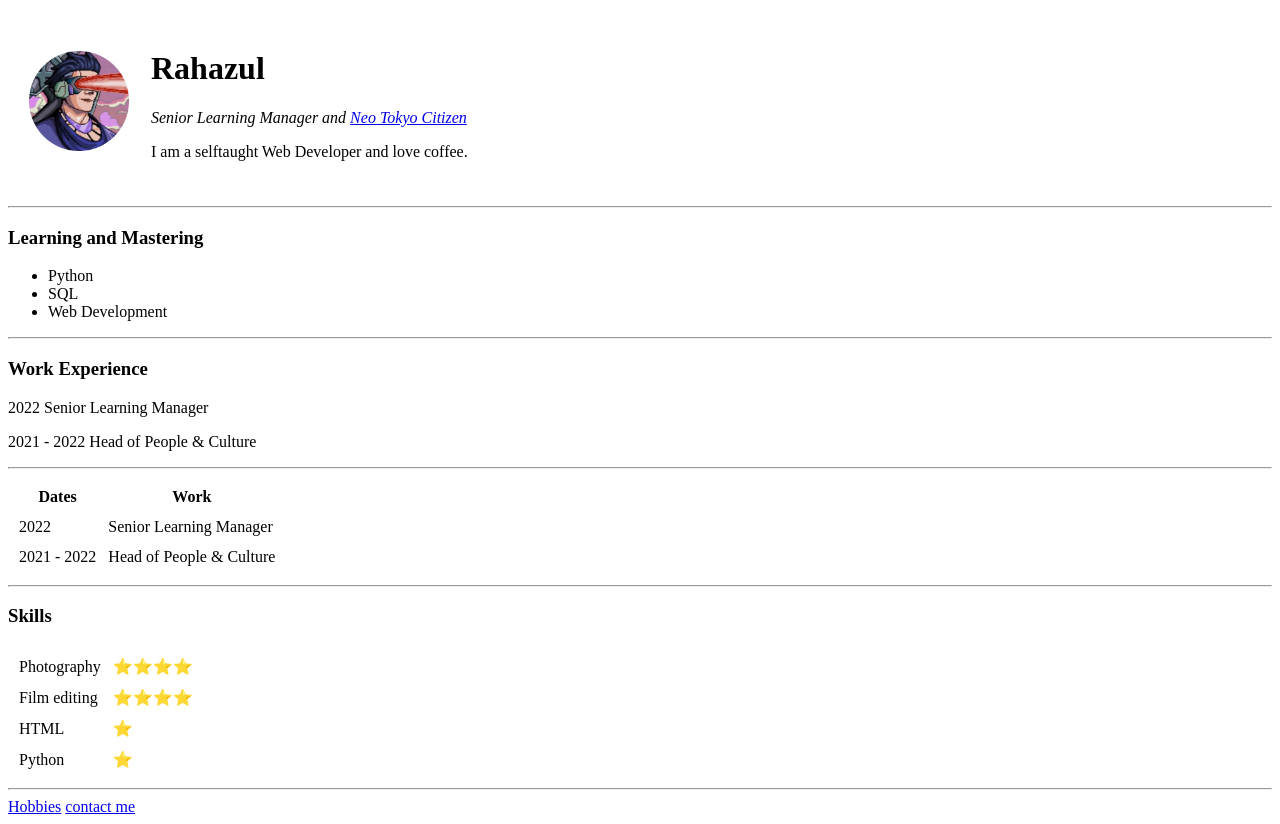
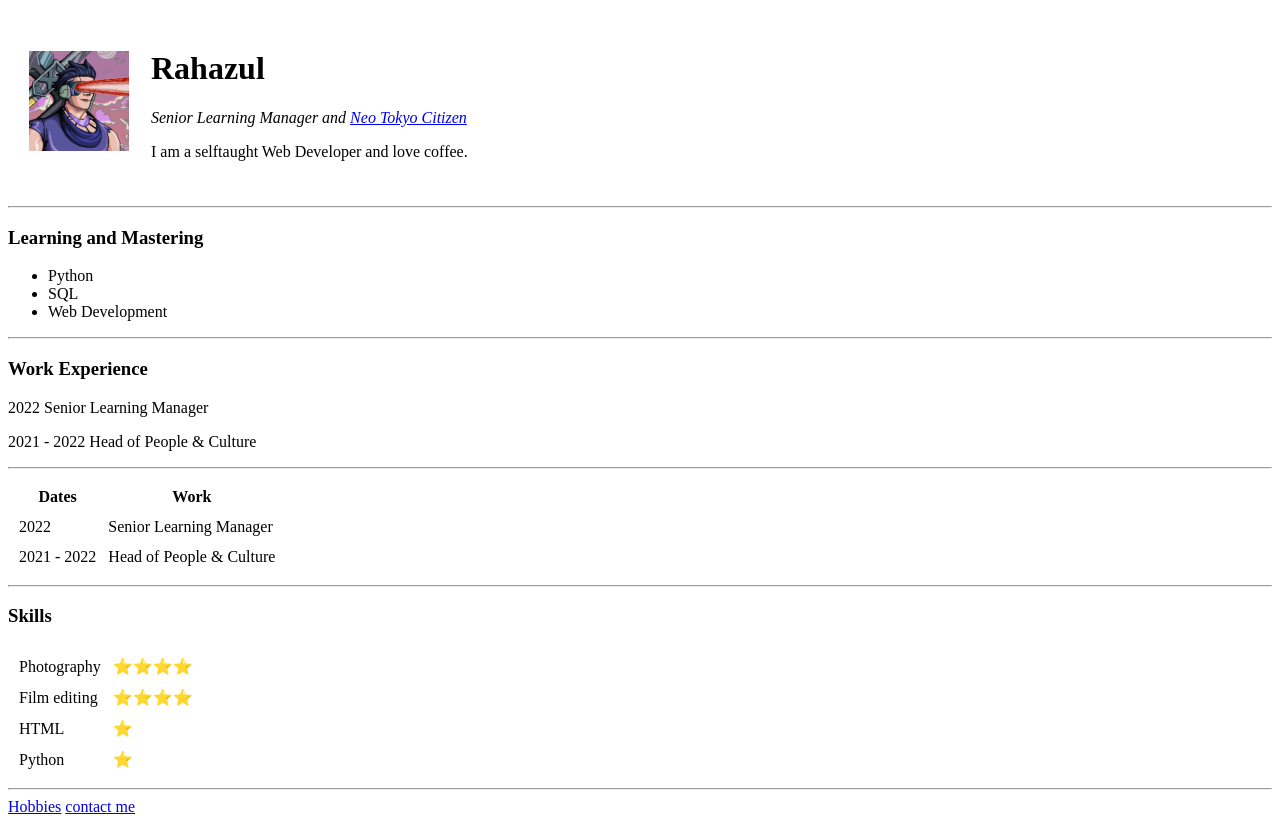
Before and after one commit to ElvidS/CV, a plain HTML site: page index.html in a window 1280 px wide. Drawn offline with Linux system fonts and the light colour scheme.

Commit message:
Update index.html

```diff
--- a/index.html
+++ b/index.html
@@ -9,7 +9,7 @@
 <body>
   <table cellspacing=20>
     <thead>
-      <td><img src="images/lFrFXIui_400x400-modified.png" alt="Image of the user" width="100" height="100" /></td>
+      <td><img src="https://github.com/ElvidS/CV/blob/main/Images/lFrFXIui_400x400.jpg" alt="Image of the user" width="100" height="100" /></td>
       <td>
         <h1>Rahazul</h1>
         <p><em>Senior Learning Manager and <a href="https://neotokyo.codes/community-home">Neo Tokyo Citizen</a></em></p>
```
